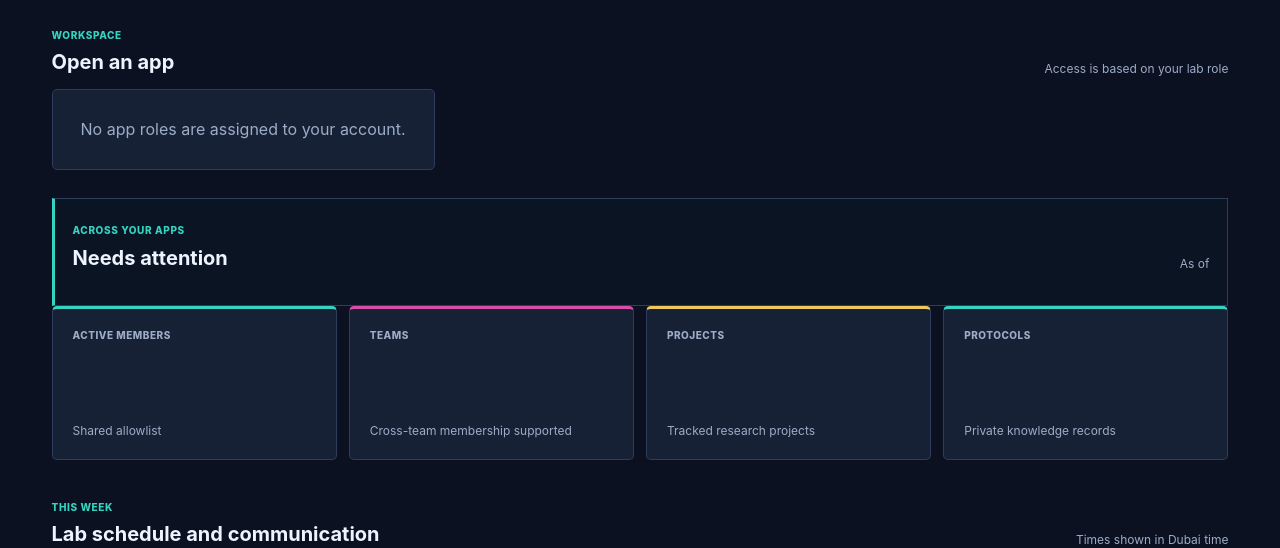
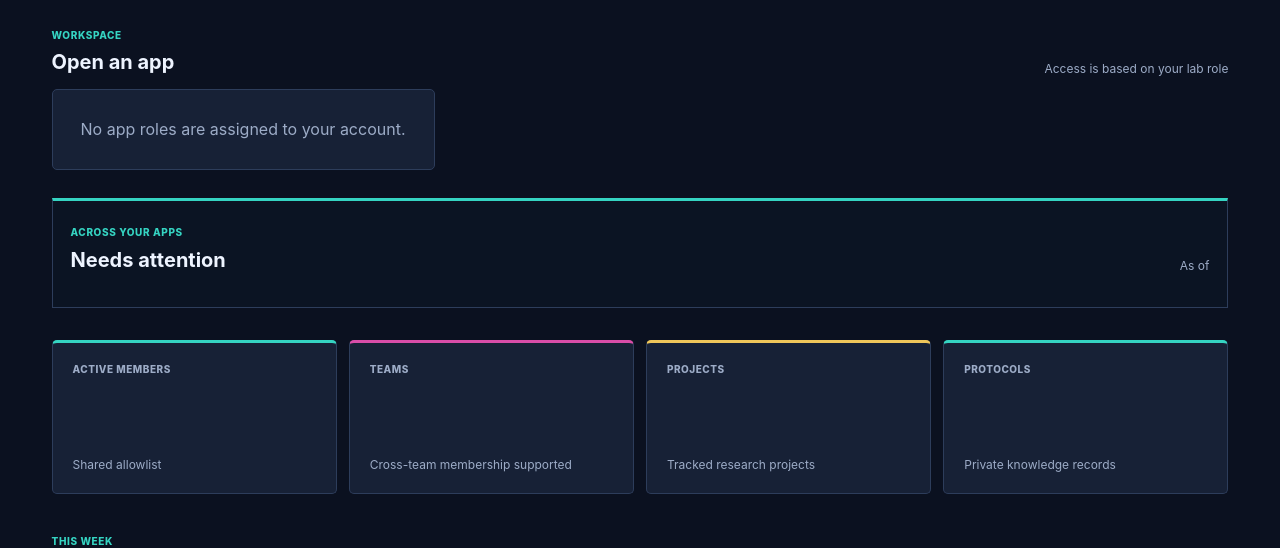
Before and after one commit to Ken1kamei/kamei-lab-budget, a Django app: template web_app/templates/labapps/portal.html in a window 1280 px wide. Shown: the part 146-694 px from the top of the page. Run offline with Django 5.2, Linux system fonts and the light colour scheme; the template is opened without the code that fills it, so the values that code supplies are empty.

Commit message:
Refine portal action panel spacing

```diff
--- a/web_app/budget/static/budget/app.css
+++ b/web_app/budget/static/budget/app.css
@@ -189,7 +189,7 @@
 .section-heading { display: flex; align-items: end; justify-content: space-between; gap: 20px; margin: 26px 0 12px; }
 .section-heading h2 { margin: 3px 0 0; font-size: 20px; }
 .section-heading > span { color: var(--muted); font-size: 12px; }
-.action-center { margin-top: 28px; padding: 18px; background: rgba(12, 21, 37, .78); border: 1px solid var(--border); border-left: 3px solid var(--cyan); }
+.action-center { margin: 28px 0 32px; padding: 18px; background: rgba(12, 21, 37, .78); border: 1px solid var(--border); border-top: 3px solid var(--cyan); }
 .action-center-heading { margin: 0 0 14px; }
 .action-center-grid { display: grid; grid-template-columns: repeat(4, minmax(0, 1fr)); gap: 10px; }
 .action-tile { position: relative; min-width: 0; min-height: 142px; padding: 16px; display: grid; grid-template-rows: auto 1fr auto; color: var(--text); text-decoration: none; background: var(--surface); border: 1px solid var(--border); border-top: 3px solid var(--cyan); }
```
